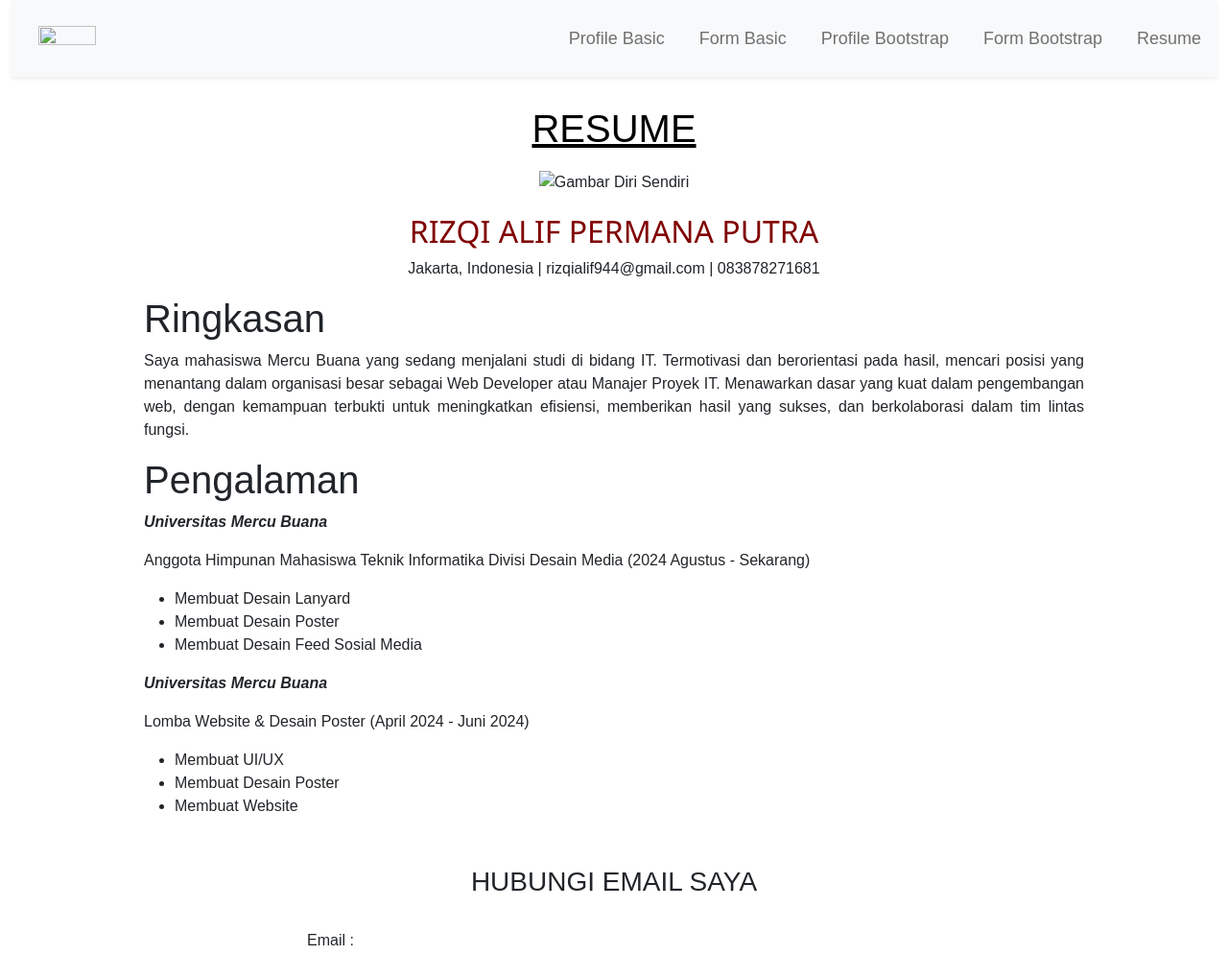
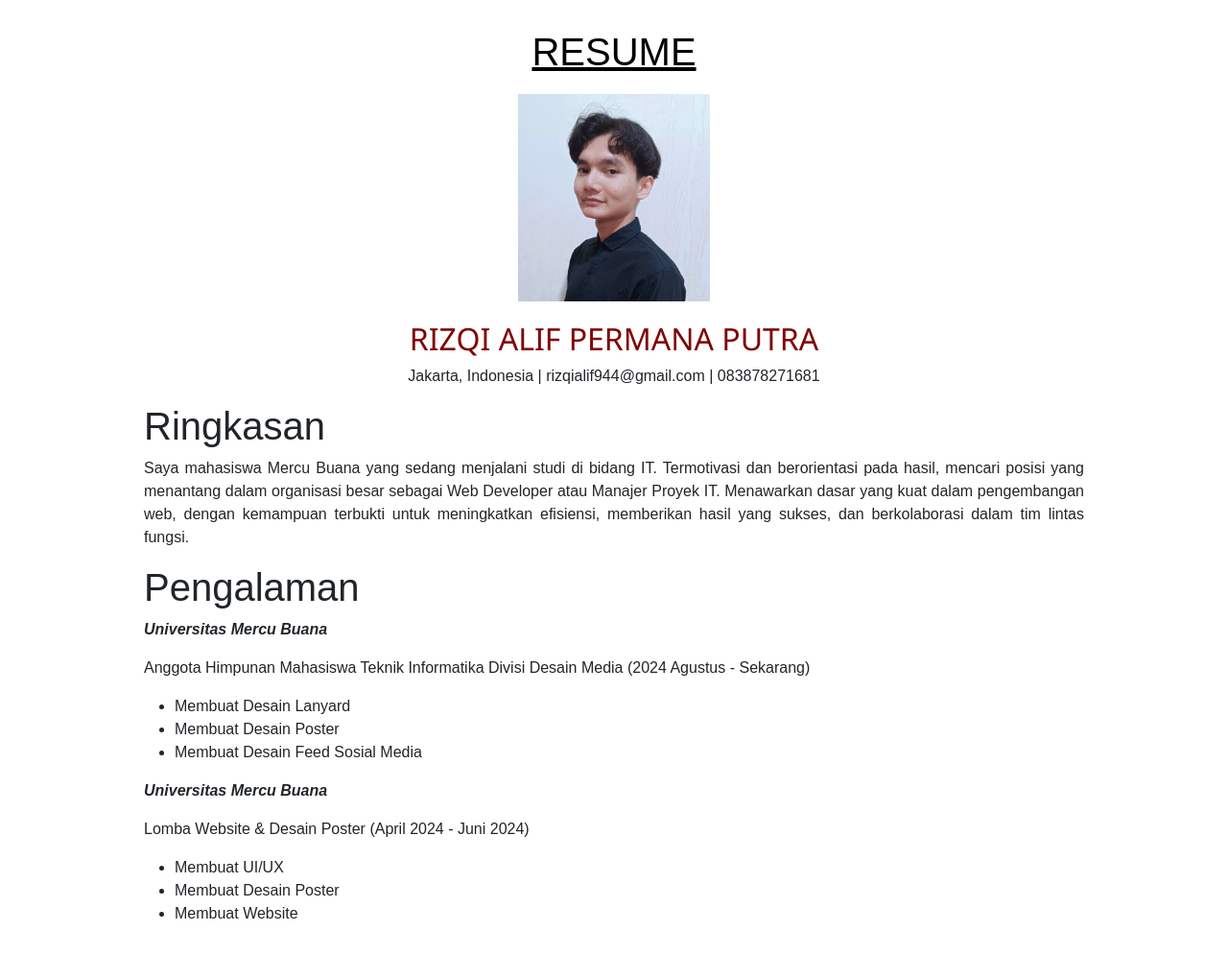
Before and after one commit to Rappostor/MSIB-K2-KelasAwanPintar, a plain HTML site: page Self Learning-Basic Web Development/resume/resume.html in a window 1280 px wide. Shown: the top 995 px of the page at 96% size. Drawn offline with nearby package versions, Linux system fonts and the light colour scheme.

Commit message:
Update resume.html

```diff
--- a/Self Learning-Basic Web Development/resume/resume.html
+++ b/Self Learning-Basic Web Development/resume/resume.html
@@ -4,50 +4,17 @@
   <!-- Required meta tags -->
   <meta charset="utf-8">
   <meta name="viewport" content="width=device-width, initial-scale=1">
-    <link rel="stylesheet" href="styles/resume.css">
+    <link rel="stylesheet" href="../resume/styles/resume.css">
 	<link href="https://cdn.jsdelivr.net/npm/bootstrap@5.0.2/dist/css/bootstrap.min.css" rel="stylesheet"
     integrity="sha384-EVSTQN3/azprG1Anm3QDgpJLIm9Nao0Yz1ztcQTwFspd3yD65VohhpuuCOmLASjC" crossorigin="anonymous">
     <title>RESUME</title>
 </head>
 
 <body>
-		<!--   Navbar -->
-    <div class="container-fluid">
-      <nav class="navbar navbar-expand navbar-light bg-light shadow shadow-sm px-2">
-          <a class="navbar-brand" href="../index.html">
-              <img src="../assets/gambar1.jpg" width="60px" height="auto"
-              class="d-inline-block align-top" alt="">
-          </a>
-          <div class="collapse navbar-collapse" id="navbarNav">
-              <ul class="navbar-nav ms-auto">
-                  <li class="nav-item">
-                      <a class="nav-link" href="profile.html">Profile Basic</a>
-                  </li>
-                  <li class="nav-item">
-                      <a class="nav-link" href="form.html">Form Basic</a>
-                  </li>
-                  <li class="nav-item">
-                      <a class="nav-link" href="../Web Bootstrap/profile-bootstrap.html">Profile Bootstrap</a>
-                  </li>
-                  <li class="nav-item">
-                      <a class="nav-link" href="../Web Bootstrap/form-bootstrap.html">Form Bootstrap</a>
-                  </li>
-                  <li class="nav-item">
-                      <a class="nav-link" href="resume.html">Resume</a>
-                  </li>
-              </ul>
-          </div>
-      </nav>
-  </div>
-
-
-	  <!-- Navbar End  -->
-
-    <!-- Untuk nama -->
 <div class="body">
     <h1 class="Judul"><u>RESUME</u></h1>
     <div class="foto">
-        <img src="../assets/fotodiri.jpg" alt="Gambar Diri Sendiri" style="width: 200px; height: auto;">
+        <img src="../resume/assets/fotodiri.jpg" alt="Gambar Diri Sendiri" style="width: 200px; height: auto;">
     </div>
     <h2>RIZQI ALIF PERMANA PUTRA</h2>
     <div class="deskripsi">
```
